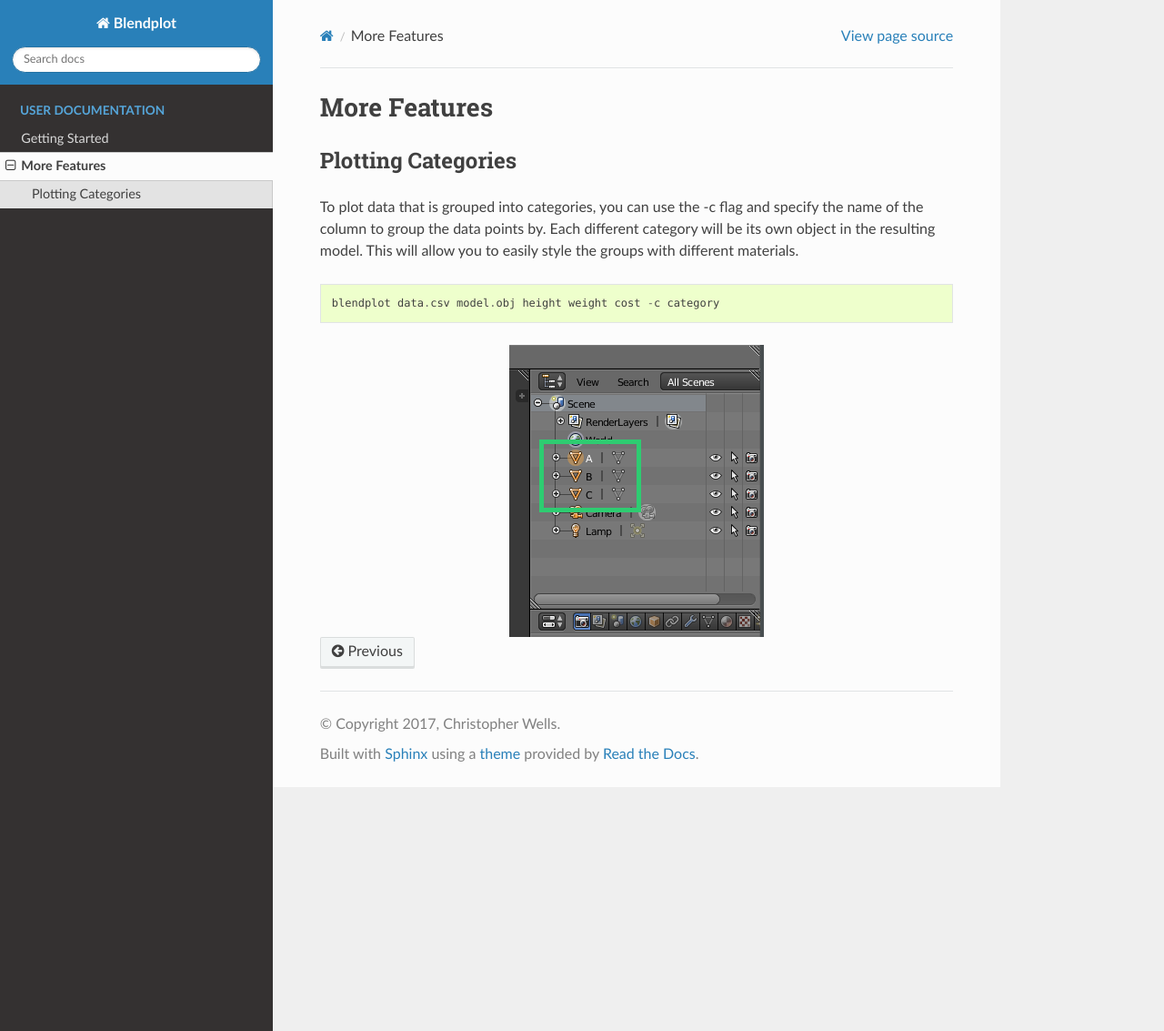
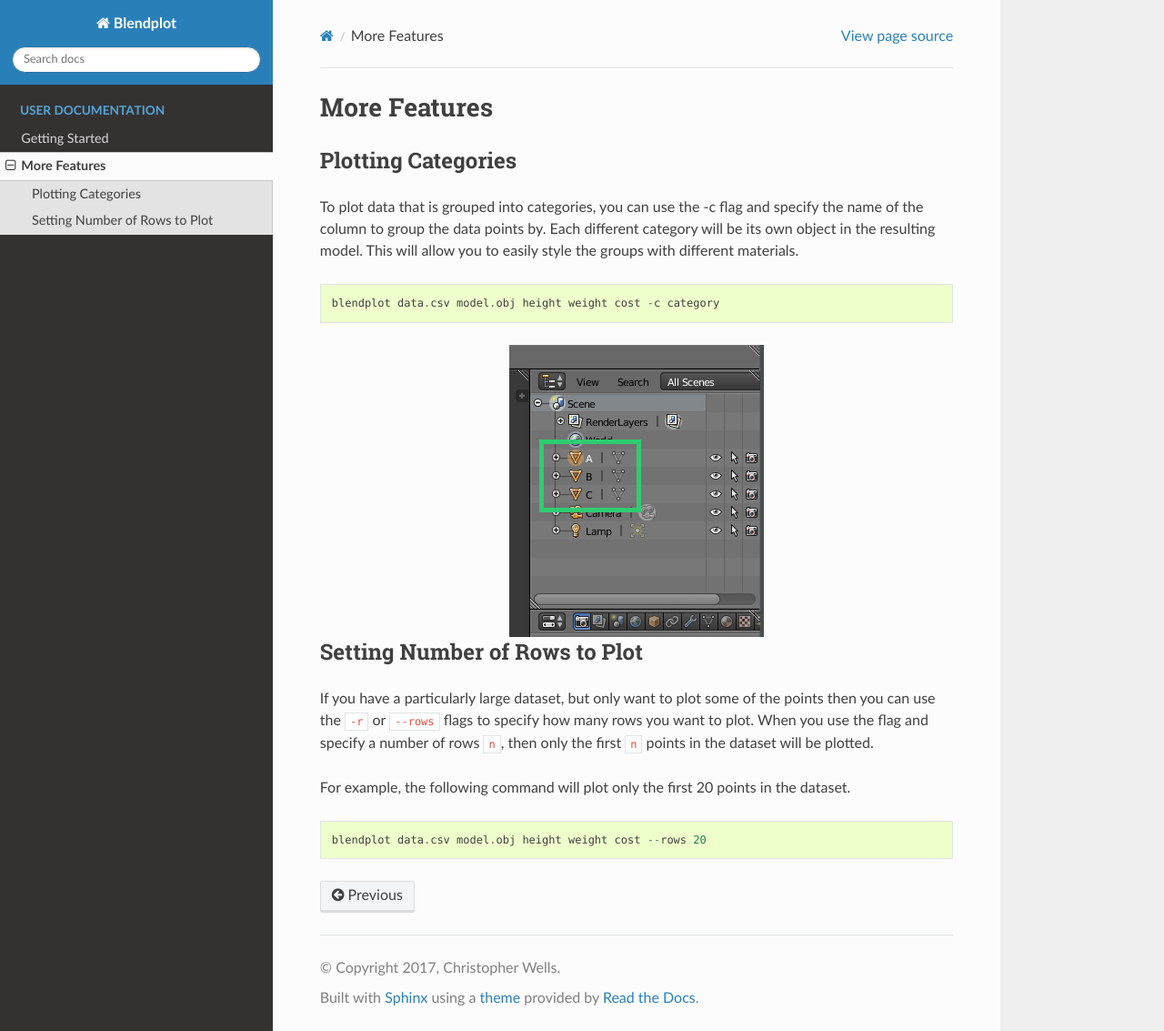
Before and after one commit to ExcaliburZero/blendplot, a Sphinx documentation site: the page built from docs/more_features.rst, in a window 1280 px wide and 1133 px high. Shown: the whole window at 91% size. Built offline with Sphinx 7.4.7 and the Read the Docs theme 2.0.0, drawn with Linux system fonts in a browser that asks for light colours.

Commit message:
Add documentation on rows flag
Add documentation explaining how and why to use the rows flag.

```diff
--- a/docs/more_features.rst
+++ b/docs/more_features.rst
@@ -17,3 +17,14 @@ To plot data that is grouped into categories, you can use the -c flag and specif
    :width: 280px
    :scale: 100 %
    :align: center
+
+Setting Number of Rows to Plot
+------------------------------
+
+If you have a particularly large dataset, but only want to plot some of the points then you can use the ``-r`` or ``--rows`` flags to specify how many rows you want to plot. When you use the flag and specify a number of rows ``n``, then only the first ``n`` points in the dataset will be plotted.
+
+For example, the following command will plot only the first 20 points in the dataset.
+
+::
+
+    blendplot data.csv model.obj height weight cost --rows 20
```
